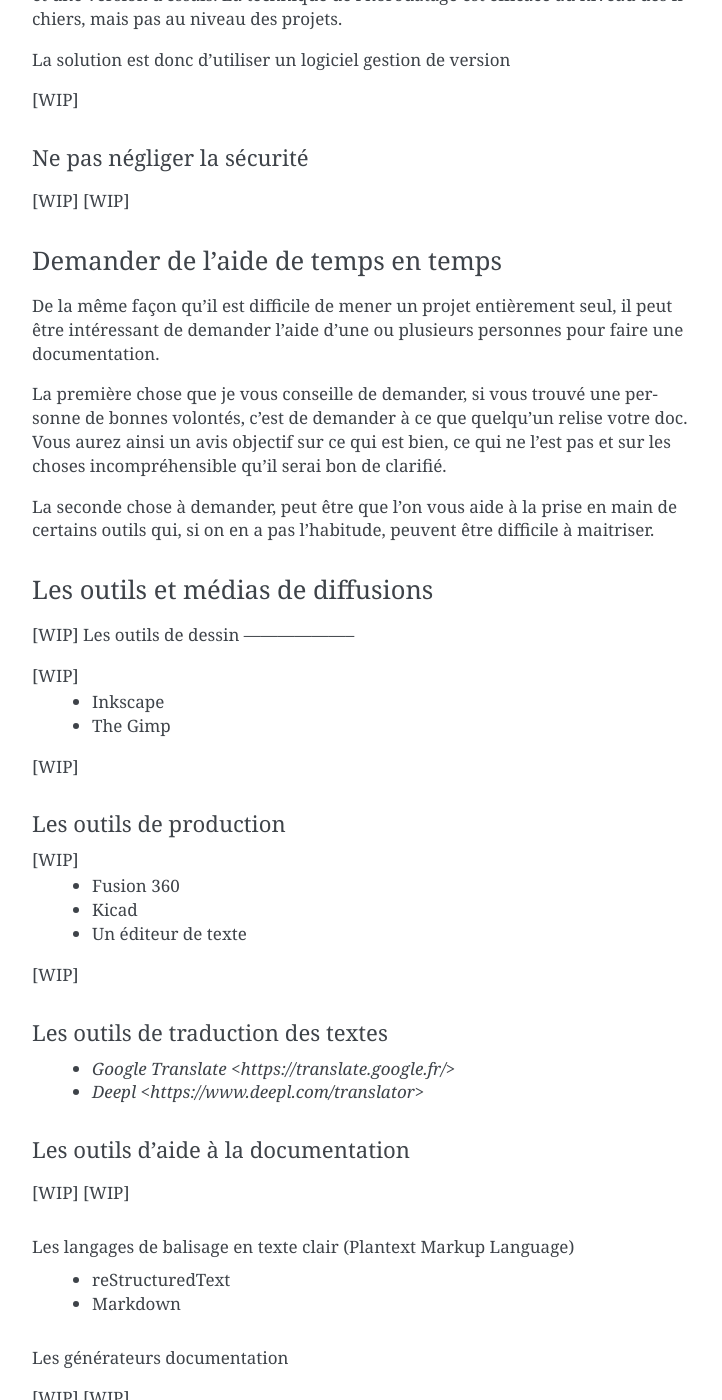
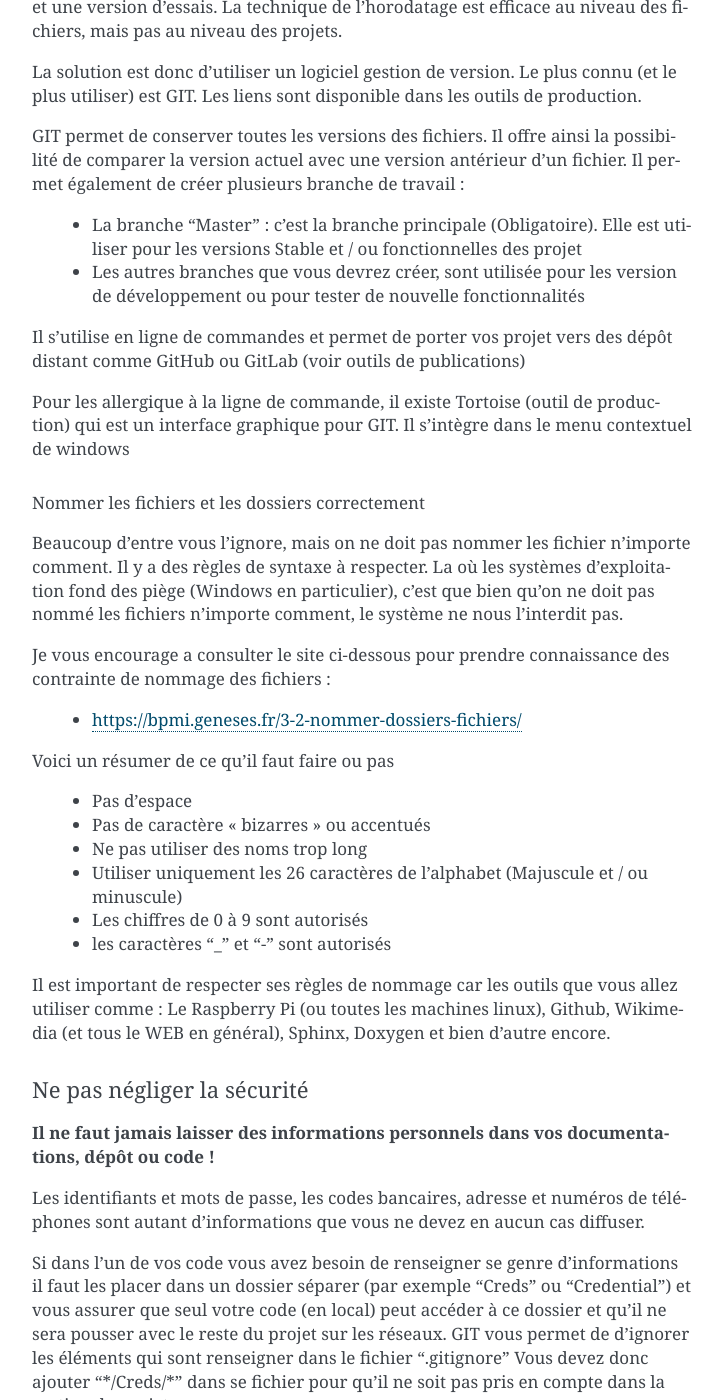
Before and after one commit to volab/howto_doc, a Sphinx documentation site: the page built from _1_userDoc/source/howTo_Doc.rst, in a window 1280 px wide and 1400 px high, scrolled down 9212 px. Shown: the whole window, without its empty margins (388-1110 px from the left). Built offline with Sphinx 7.4.7, drawn with Linux system fonts in a browser that asks for light colours; some of the changed text lies outside the part shown.

Commit message:
UP: Bug_ToDoLst et howTo_Doc

```diff
--- a/_1_userDoc/source/howTo_Doc.rst
+++ b/_1_userDoc/source/howTo_Doc.rst
@@ -265,7 +265,7 @@ mettre un liens dans votre documentation pointant vers l'endroit ou l'informatio
 vous incorporez dans vos documents.
 
 Uniformiser les projets
-----------------------
+-----------------------
 
 Lorsqu'on travail sur un projet, on peut être amener à manipuler de nombreux éléments différents
 comme :
@@ -353,7 +353,6 @@ JSON.
 Versionner et  nommer les fichiers
 -----------------------------------
 
-[WIP]
 Versionner des fichiers
 +++++++++++++++++++++++
 
@@ -416,15 +415,70 @@ Dans la vie d'un projet, il est parfois nécessaire de tester une partie sans d
 fonctionnel. Pour cela, il faut pouvoir créer une version fonctionnel et une version d'essais. La
 technique de l'horodatage est efficace au niveau des fichiers, mais pas au niveau des projets.
 
-La solution est donc d'utiliser un logiciel gestion de version
+La solution est donc d'utiliser un logiciel gestion de version. Le plus connu (et le plus utiliser)
+est GIT. Les liens sont disponible dans les outils de production.
 
-[WIP]
+GIT permet de conserver toutes les versions des fichiers. Il offre ainsi la possibilité de comparer
+la version actuel avec une version antérieur d'un fichier. Il permet également de créer plusieurs
+branche de travail :
+
+    * La branche 'Master' : c'est la branche principale (Obligatoire). Elle est utiliser pour les
+      versions Stable et / ou fonctionnelles des projet
+
+    * Les autres branches que vous devrez créer, sont utilisée pour les version de développement ou
+      pour tester de nouvelle fonctionnalités
+
+Il s'utilise en ligne de commandes et permet de porter vos projet vers des dépôt distant comme
+GitHub ou GitLab (voir outils de publications)
+
+Pour les allergique à la ligne de commande, il existe Tortoise (outil de production) qui est un
+interface graphique pour GIT. Il s'intègre dans le menu contextuel de windows
+
+Nommer les fichiers et les dossiers correctement
++++++++++++++++++++++++++++++++++++++++++++++++
+
+Beaucoup d'entre vous l'ignore, mais on ne doit pas nommer les fichier n'importe comment. Il y a des
+règles de syntaxe à respecter. La où les systèmes d'exploitation fond des piège (Windows en
+particulier), c'est que bien qu'on ne doit pas nommé les fichiers n'importe comment, le système ne
+nous l'interdit pas.
+
+Je vous encourage a consulter le site ci-dessous pour prendre connaissance des contrainte de
+nommage des fichiers :
+
+    * https://bpmi.geneses.fr/3-2-nommer-dossiers-fichiers/
+
+Voici un résumer de ce qu'il faut faire ou pas
+
+    * Pas d'espace
+
+    * Pas de caractère "bizarres" ou accentués
+
+    * Ne pas utiliser des noms trop long
+
+    * Utiliser uniquement les 26 caractères de l'alphabet (Majuscule et / ou minuscule)
+
+    * Les chiffres de 0 à 9 sont autorisés
+
+    * les caractères '_' et '-' sont autorisés
+
+Il est important de respecter ses règles de nommage car les outils que vous allez utiliser comme :
+Le Raspberry Pi (ou toutes les machines linux), Github, Wikimedia (et tous le WEB en général),
+Sphinx, Doxygen et bien d'autre encore.
 
 Ne pas négliger la sécurité
 ---------------------------
 
-[WIP]
-[WIP]
+**Il ne faut jamais laisser des informations personnels dans vos documentations, dépôt ou code !**
+
+Les identifiants et mots de passe, les codes bancaires, adresse et numéros de téléphones sont autant
+d'informations que vous ne devez en aucun cas diffuser.
+
+Si dans l'un de vos code vous avez besoin de renseigner se genre d'informations il faut les placer
+dans un dossier séparer (par exemple 'Creds' ou 'Credential') et vous assurer que seul votre code
+(en local) peut accéder à ce dossier et qu'il ne sera pousser avec le reste du projet sur les
+réseaux. GIT vous permet de d'ignorer les éléments qui sont renseigner dans le fichier '.gitignore'
+Vous devez donc ajouter '\*/Creds/\*' dans se fichier pour qu'il ne soit pas pris en compte dans la
+gestion du projet.
 
 Demander de l'aide de temps en temps
 ====================================
@@ -462,6 +518,14 @@ Les outils de production
     * Kicad
 
     * Un éditeur de texte
+
+    * Logiciel de gestion de version
+
+        * GIT
+
+        * Tortoise
+
+        * Autres
 
 [WIP]
 
@@ -501,6 +565,13 @@ Les outils de publication de documentation
 
 ####
 
+----------------------------------------
+Avant, pendant et après la documentation
+----------------------------------------
+
+[WIP]
+[WIP]
+
 --------------
 Les finitions
 --------------
```
Also changed, not shown: other parts of _1_userDoc/source/howTo_Doc.rst (+2 -0 lines), _1_userDoc/source/Bug_ToDoLst.rst (+4 -4 lines).
